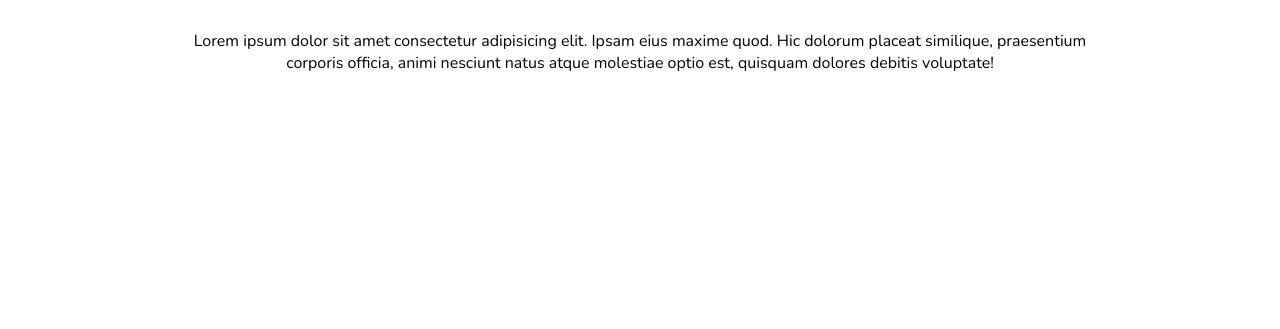
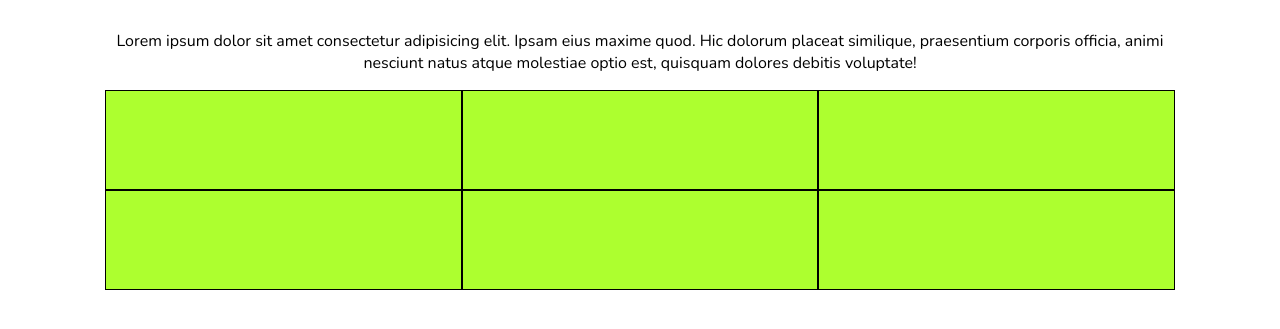
Before and after one commit to luca-macedone/html-css-float-cards, a plain HTML site: page index.html in a window 1280 px wide. Shown: the part 77-406 px from the top of the page. Drawn offline with nearby package versions, Linux system fonts and the light colour scheme.

Commit message:
add "debug" and init main

```diff
--- a/assets/css/style.css
+++ b/assets/css/style.css
@@ -25,14 +25,34 @@ body {
 /* #region utility */
 
 .container {
-    width: 70%;
+    max-width: 1070px;
 
     margin: 0 auto;
+}
+
+.clearfix::after {
+    content: "";
+    display: table;
+    clear: both;
+}
+
+.card {
+    float: left;
+
+    width: calc(100% / 3);
+
+    padding: 1rem 2rem;
 }
 
 /* #endregion utility */
 
 /* #region main */
+
+.debug .card {
+    height: 100px;
+    background-color: greenyellow;
+    border: 1px solid black;
+}
 
 h1 {
     font-weight: 900;
--- a/index.html
+++ b/index.html
@@ -9,7 +9,7 @@
 
     <title>Float Cards</title>
 </head>
-<body>
+<body class="debug">
     <header class="container" id="header">
         <h1>Meet Our Team</h1>
 
@@ -18,7 +18,25 @@
         </p>
     </header>
     <!-- /#header -->
-    <main class="container" id="main"></main>
+    <main class="container" id="main">
+        <div class="cards clearfix">
+
+            <div class="card"></div>
+            <!-- /.card -->
+            <div class="card"></div>
+            <!-- /.card -->
+            <div class="card"></div>
+            <!-- /.card -->
+            <div class="card"></div>
+            <!-- /.card -->
+            <div class="card"></div>
+            <!-- /.card -->
+            <div class="card"></div>
+            <!-- /.card -->
+
+        </div>
+        <!-- /.cards -->
+    </main>
     <!-- /#main -->
     <footer id="footer"></footer>
     <!-- /#footer -->
```
